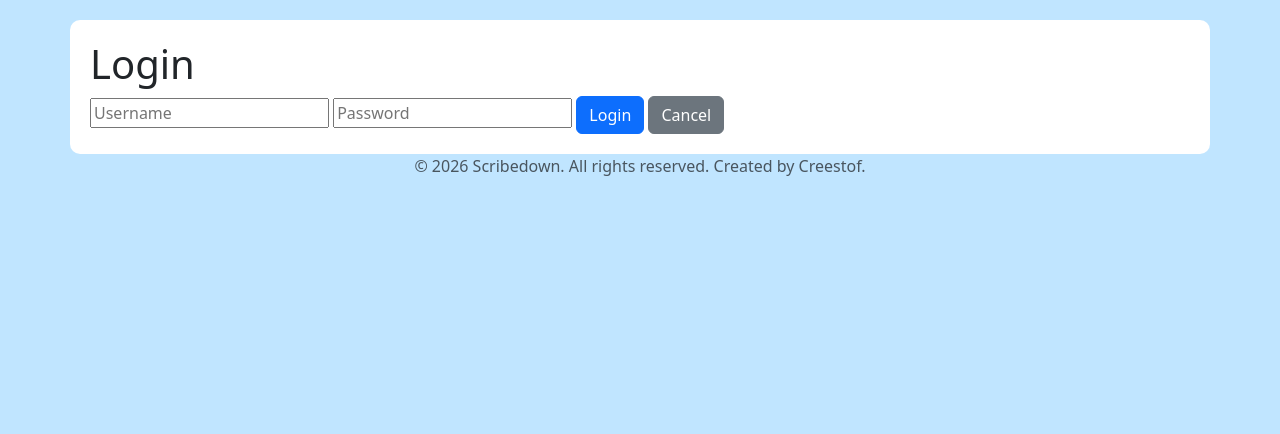
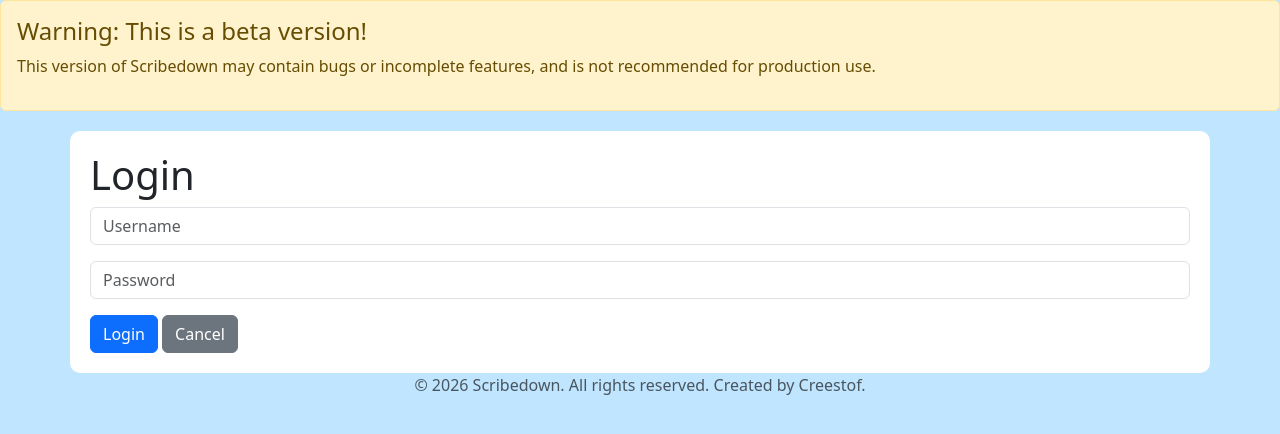
Before and after one commit to KrystofJosefHanke/Scribedown, a Django app: a page that uses loredb/templates/scribedown/login.html in a window 1280 px wide. Shown: the part 56-490 px from the top of the page. Run offline with Django 5.2, Linux system fonts and the light colour scheme.

Commit message:
Update on login/createaccount input fields, updated the beta warning and put it on layout instead of index,, and added Back buttons to more files.

```diff
--- a/loredb/templates/scribedown/character_detail.html
+++ b/loredb/templates/scribedown/character_detail.html
@@ -20,4 +20,7 @@
         {% endfor %}
     </ul>
     <p><a href="{% url 'delete_element' world.name 'character' character.name %}" class="btn btn-danger">Delete Character</a></p>
+    <div class="mt-4">
+        <a href="{% url 'characters' worldname=world.name %}" class="btn btn-secondary">Back to Characters</a>
+    </div>
 {% endblock %}
--- a/loredb/templates/scribedown/characters.html
+++ b/loredb/templates/scribedown/characters.html
@@ -13,4 +13,7 @@
             <li>No characters found.</li>
         {% endfor %}
     </ul>
+    <div class="mt-4">
+        <a href="{% url 'elements_world' worldname=world.name %}" class="btn btn-secondary">Back to World</a>
+    </div>
 {% endblock %}
--- a/loredb/templates/scribedown/elements.html
+++ b/loredb/templates/scribedown/elements.html
@@ -19,4 +19,7 @@
         No worlds found.
     {% endfor %}
     <a href="{% url 'new_world' %}" class="btn btn-primary">Create New World</a>
+    <div class="mt-4">
+        <a href="{% url 'index' %}" class="btn btn-secondary">Back to Home</a>
+    </div>
 {% endblock %}
--- a/loredb/templates/scribedown/event_detail.html
+++ b/loredb/templates/scribedown/event_detail.html
@@ -18,4 +18,7 @@
         {% endfor %}
     </ul>
     <p><a href="{% url 'delete_element' world.name 'event' event.name %}" class="btn btn-danger">Delete Event</a></p>
+    <div class="mt-4">
+        <a href="{% url 'events' worldname=world.name %}" class="btn btn-secondary">Back to Events</a>
+    </div>
 {% endblock %}
--- a/loredb/templates/scribedown/events.html
+++ b/loredb/templates/scribedown/events.html
@@ -13,4 +13,7 @@
             <li>No events found.</li>
         {% endfor %}
     </ul>
+    <div class="mt-4">
+        <a href="{% url 'elements_world' worldname=world.name %}" class="btn btn-secondary">Back to World</a>
+    </div>
 {% endblock %}
--- a/loredb/templates/scribedown/index.html
+++ b/loredb/templates/scribedown/index.html
@@ -6,7 +6,6 @@
 
 {% block body %}
     <h1>Scribedown</h1>
-    <h1 style="color: red;">Warning: This is a beta version, which may contain bugs or incomplete features, and is not recommended for production use.</h1>
     <h2>Welcome to Scribedown!</h2>
     <p>This is the main page of Scribedown. Here you can find some informations about the app.</p>
     <img src="{% static 'loredb/homepageimg.png' %}" class="img-fluid rounded" alt="Banner">
--- a/loredb/templates/scribedown/item_detail.html
+++ b/loredb/templates/scribedown/item_detail.html
@@ -25,4 +25,7 @@
         {% endfor %}
     </ul>
     <p><a href="{% url 'delete_element' world.name 'item' item.name %}" class="btn btn-danger">Delete Item</a></p>
+    <div class="mt-4">
+        <a href="{% url 'items' worldname=world.name %}" class="btn btn-secondary">Back to Items</a>
+    </div>
 {% endblock %}
--- a/loredb/templates/scribedown/items.html
+++ b/loredb/templates/scribedown/items.html
@@ -13,4 +13,7 @@
             <li>No items found.</li>
         {% endfor %}
     </ul>
+    <div class="mt-4">
+        <a href="{% url 'elements_world' worldname=world.name %}" class="btn btn-secondary">Back to World</a>
+    </div>
 {% endblock %}
--- a/loredb/templates/scribedown/layout.html
+++ b/loredb/templates/scribedown/layout.html
@@ -58,6 +58,10 @@
         {% endif %}
 
         </nav>
+        <div class="alert alert-warning mb-3" role="alert">
+            <h4 class="alert-heading">Warning: This is a beta version!</h4>
+            <p>This version of Scribedown may contain bugs or incomplete features, and is not recommended for production use.</p>
+        </div>
     </head>
     <body style="background-color: #c0e5ff;">
         <div class="container" style="background-color: white; margin-top: 20px; padding: 20px; border-radius: 10px;">
--- a/loredb/templates/scribedown/location_detail.html
+++ b/loredb/templates/scribedown/location_detail.html
@@ -27,4 +27,7 @@
         {% endfor %}
     </ul>
     <p><a href="{% url 'delete_element' world.name 'location' location.name %}" class="btn btn-danger">Delete Location</a></p>
+    <div class="mt-4">
+        <a href="{% url 'locations' worldname=world.name %}" class="btn btn-secondary">Back to Locations</a>
+    </div>
 {% endblock %}
--- a/loredb/templates/scribedown/locations.html
+++ b/loredb/templates/scribedown/locations.html
@@ -13,4 +13,7 @@
             <li>No locations found.</li>
         {% endfor %}
     </ul>
+    <div class="mt-4">
+        <a href="{% url 'elements_world' worldname=world.name %}" class="btn btn-secondary">Back to World</a>
+    </div>
 {% endblock %}
--- a/loredb/templates/scribedown/login.html
+++ b/loredb/templates/scribedown/login.html
@@ -10,9 +10,13 @@
 <form method="post">
     {% csrf_token %}
 
-    <input type="text" name="username" placeholder="Username">
+    <div class="mb-3">
+        <input class="form-control" type="text" name="username" placeholder="Username">
+    </div>
 
-    <input type="password" name="password" placeholder="Password">
+    <div class="mb-3">
+        <input class="form-control" type="password" name="password" placeholder="Password">
+    </div>
 
     <button type="submit" class="btn btn-primary">Login</button>
     <a href="{% url 'index' %}" class="btn btn-secondary">Cancel</a>
--- a/loredb/templates/scribedown/race_detail.html
+++ b/loredb/templates/scribedown/race_detail.html
@@ -14,4 +14,7 @@
         <a href="{% url 'edit_element' world.name 'race' race.name %}" class="btn btn-primary">Edit Race</a>
         <a href="{% url 'delete_element' world.name 'race' race.name %}" class="btn btn-danger">Delete Race</a>
     </div>
+    <div class="mt-4">
+        <a href="{% url 'races' world.name %}" class="btn btn-secondary">Back to Races</a>
+    </div>
 {% endblock %}
--- a/loredb/templates/scribedown/races.html
+++ b/loredb/templates/scribedown/races.html
@@ -14,6 +14,6 @@
         {% endfor %}
     </ul>
     <div class="mt-4">
-        <a href="{% url 'elements_world' world.name %}" class="btn btn-secondary">Back to World Elements</a>
+        <a href="{% url 'elements_world' world.name %}" class="btn btn-secondary">Back to World</a>
     </div>
 {% endblock %}
--- a/loredb/templates/scribedown/wiki_home.html
+++ b/loredb/templates/scribedown/wiki_home.html
@@ -18,5 +18,7 @@
         <p>No wikis have been created yet. Be the first to create one!</p>
     {% endif %}
     <a href="{% url 'new_wiki' %}" class="btn btn-primary">Create new wiki</a>
-
+    <div class="mt-4">
+        <a href="{% url 'index' %}" class="btn btn-secondary">Back to Home</a>
+    </div>
 {% endblock %}
--- a/loredb/templates/scribedown/wiki_index.html
+++ b/loredb/templates/scribedown/wiki_index.html
@@ -18,5 +18,8 @@
         <p>No pages have been created yet.</p>
     {% endif %}
     <a href="{% url 'new_page' wiki.title %}" class="btn btn-primary">Create new page</a>
+    <div class="mt-4">
+        <a href="{% url 'wiki_home' %}" class="btn btn-secondary">Back to Wikis</a>
+    </div>
 
 {% endblock %}
--- a/loredb/templates/scribedown/wiki_page.html
+++ b/loredb/templates/scribedown/wiki_page.html
@@ -11,5 +11,8 @@
         {{ page.content|linebreaks }}
     </div>
     <a href="{% url wikiname=page.wiki.name title=page.title 'edit_page' %}">Edit this page</a>
+    <div class="mt-4">
+        <a href="{% url 'wiki_index' page.wiki.name %}" class="btn btn-secondary">Back to Wiki Index</a>
+    </div>
 
 {% endblock %}
```
Also changed, not shown: loredb/templates/scribedown/register.html (+12 -8 lines).
